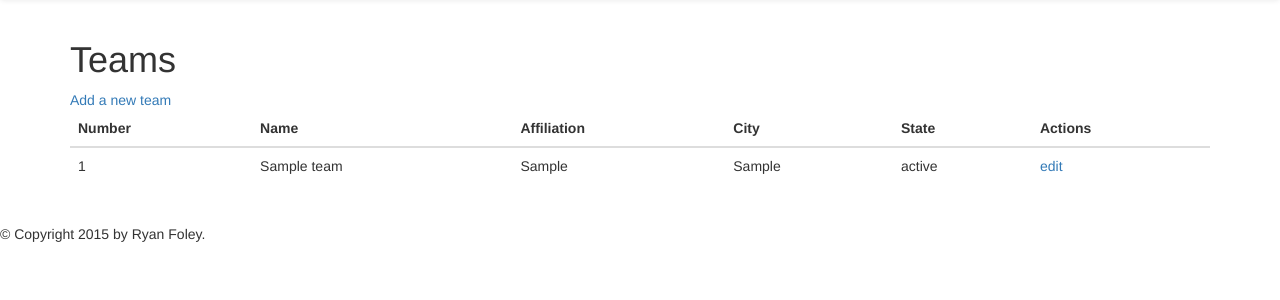
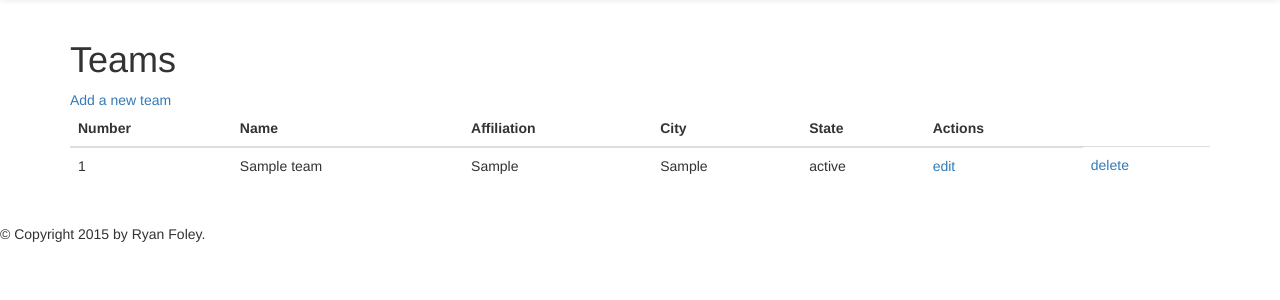
Before and after one commit to rtfoley/scorepy, a Flask app: page /teams in a window 1280 px wide. Shown: the part 52-352 px from the top of the page. Run offline with Flask 2, Linux system fonts and the light colour scheme; tables that the repository leaves empty hold one stand-in row (values such as "Sample post"); some libraries are stand-ins or nearby versions.

Commit message:
Add basic team-delete functionality

```diff
--- a/main.py
+++ b/main.py
@@ -101,7 +101,14 @@ def edit_team(team_id):
     return render_template("team_form.html", form=form)
 
 # TODO add ability to delete a team
-
+@app.route("/delete_team/<int:team_id>", methods=['GET', 'POST'])
+def delete_team(team_id):
+    team = Team.query.get(team_id)
+    if request.method == 'POST':
+        db.session.delete(team)
+        db.session.commit()
+        return redirect(url_for("team_list"))
+    return render_template("delete.html", identifier="team %d" % team.number)
 
 # Return a list of scores, highest - lowest
 @app.route("/ranks", methods=['GET'])
--- a/templates/teams.html
+++ b/templates/teams.html
@@ -25,7 +25,7 @@
             <td>{{ team.state }}</td>
             <!-- TODO use button instead of text here -->
             <td><a href="{{ url_for('edit_team', team_id=team.id) }}">edit</a></td>
-            <!-- TODO add delete button -->
+            <td><a href="{{ url_for('delete_team', team_id=team.id) }}">delete</a></td>
           </tr>
         {% endfor %}
       </tbody>
```
Also changed, not shown: templates/delete.html (added, +9 -0 lines).
